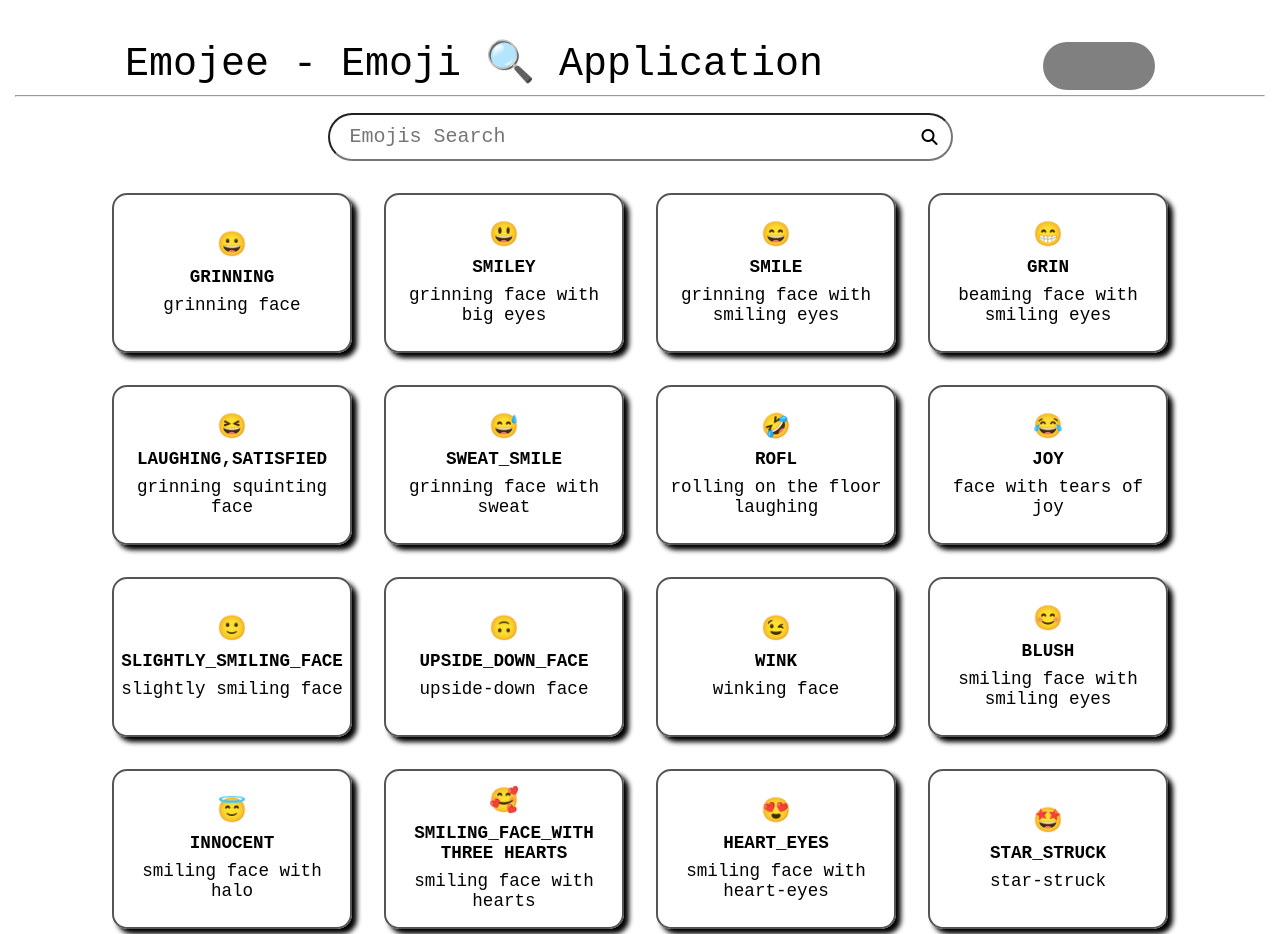
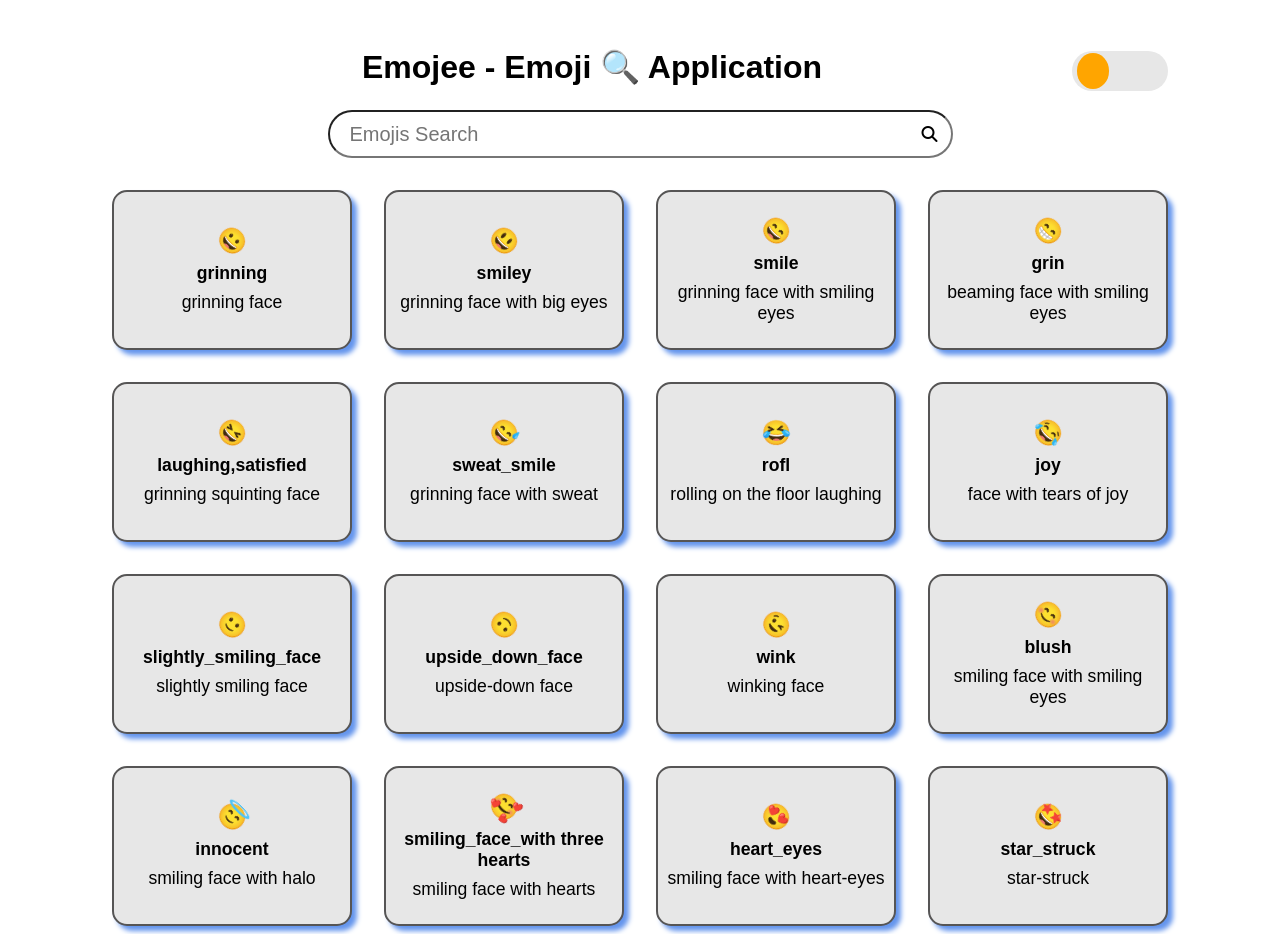
Before and after one commit to md-ismaeel/EmojiProject_js, a plain HTML site: page index.html in a window 1280 px wide. Shown: the top 934 px of the page. Drawn offline with Linux system fonts and the light colour scheme.

Commit message:
Completed

```diff
--- a/index.html
+++ b/index.html
@@ -4,6 +4,9 @@
     <meta charset="UTF-8" />
     <meta name="viewport" content="width=device-width, initial-scale=1.0" />
     <title>Emoji Project Class</title>
+    <link rel="preconnect" href="https://fonts.googleapis.com">
+<link rel="preconnect" href="https://fonts.gstatic.com" crossorigin>
+<link href="https://fonts.googleapis.com/css2?family=Montserrat+Alternates:ital,wght@1,500&display=swap" rel="stylesheet">
     <link
       rel="stylesheet"
       href="https://cdnjs.cloudflare.com/ajax/libs/font-awesome/6.5.1/css/all.min.css"
@@ -19,10 +22,9 @@
       <div class="heading">
         <h1>Emojee - Emoji 🔍 Application</h1>
         <div class="toggle">
-          <div class="circle"></div>
+          <button class="circle"></button>
         </div>
       </div>
-      <hr />
 
       <form action="" id="formSearch">
         <div class="box">
--- a/style.css
+++ b/style.css
@@ -2,8 +2,9 @@
   margin: 0;
   padding: 0;
   box-sizing: border-box;
-  font-family: "Roboto Mono", monospace;
+  font-family: '', sans-serif;
 }
+
 body {
   width: 100vw;
   height: auto;
@@ -24,16 +25,17 @@ body {
 }
 
 .heading {
-  margin-top: 3%;
-  width: 100%;
+  margin-top: 3rem;
+  margin-bottom: 1rem;
+  width: 80%;
   display: flex;
-  justify-content: space-around;
+  justify-content: center;
   align-items: center;
 }
 
 h1 {
-  font-size: 2.5rem;
-  font-weight: 100;
+  font-size: 2rem;
+  font-weight: bold;
   text-align: center;
   margin-bottom: 0.5rem;
 }
@@ -41,21 +43,26 @@ h1 {
 .toggle {
   position: relative;
   display: flex;
-  background-color: gray;
-  height: 3rem;
-  width: 7rem;
+  height: 2.5rem;
+  width: 6rem;
   border-radius: 10rem;
   justify-content: center;
   align-items: center;
+  left: 25%;
+  background-color: #e7e7e7;;
 }
 
 .circle {
   position: absolute;
-  height: 2.5rem;
-  height: 6rem;
-  background-color: white;
-  border-radius: 10rem;
+  width: 2rem;
+  height: 2.2rem;
+  border-radius: 50%;
+  border: 0;
+  left: 5px;
+  transition: all 0.5s;
+  background-color: orange;
 }
+
 .container hr {
   width: 100%;
   height: 2px;
@@ -104,6 +111,7 @@ h1 {
   position: relative;
   text-align: start;
   padding: 0px 20px;
+  outline: 0;
 }
 
 .box i {
@@ -136,21 +144,22 @@ h1 {
   text-align: center;
   gap: 0.5rem;
   padding: 5px;
-  box-shadow: 5px 5px 5px black;
+  background-color: #e7e7e7;
+  box-shadow: 5px 5px 5px cornflowerblue;
 }
 
 .emoji {
-  width: 100%;
-  /* transform: translateY(10px); */
+  width: 50px;
+  font-size: 1.5rem;
+  transition: all;
+  transition-duration: 0.3s;
+  transition-timing-function: ease-in-out;
+  transform: rotate(45deg);
 }
 
-.emoji {
-  font-size: 1.5rem;
-}
 .aliases {
   font-size: 1.1rem;
   font-weight: bolder;
-  text-transform: uppercase;
 }
 
 .description {
@@ -158,6 +167,7 @@ h1 {
 }
 
 .boxOfImojees:hover .emoji {
+  transform: rotate(0deg);
   cursor: pointer;
-  transform: scale(3);
+  transform: scale(5);
 }
```
Also changed, not shown: index.js.
